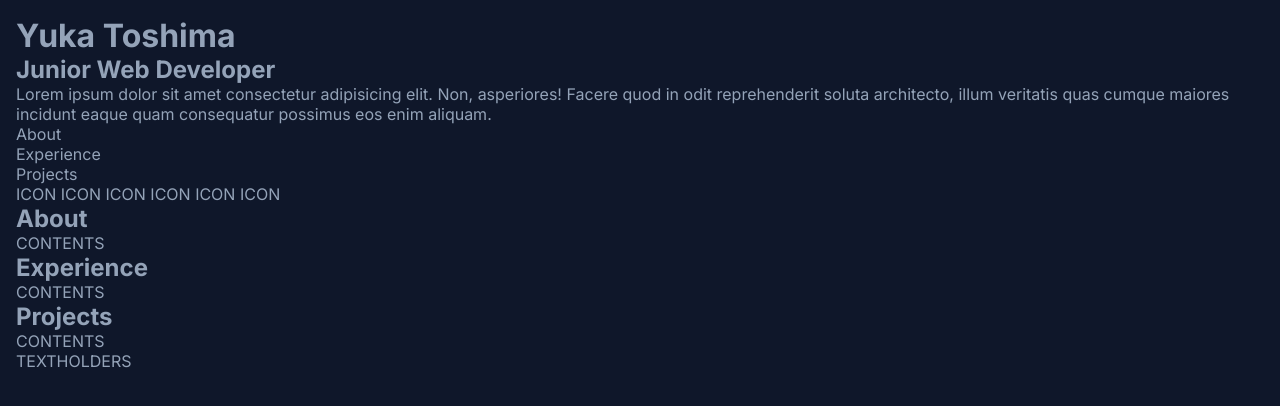
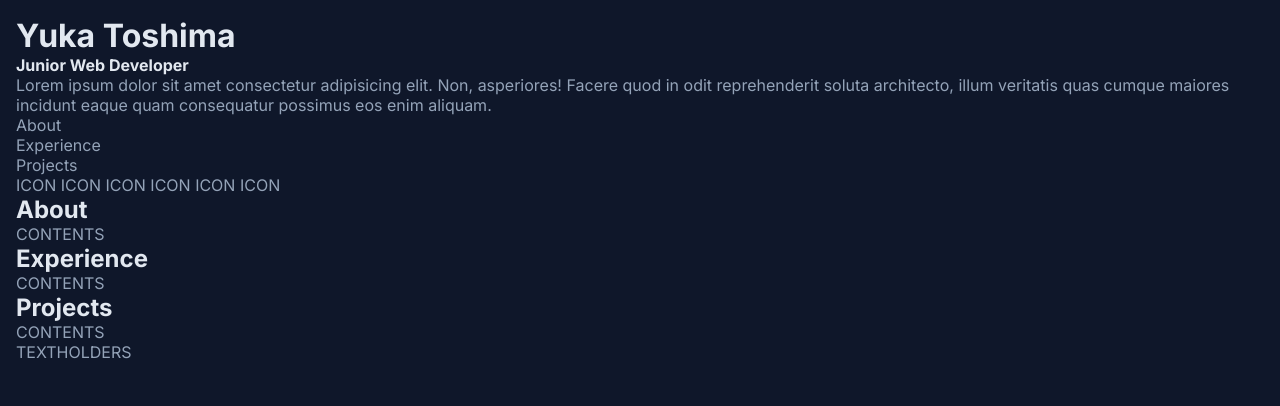
Before and after one commit to YPYT/html-css-portfolio, a plain HTML site: page index.html in a window 1280 px wide. Drawn offline with Linux system fonts and the light colour scheme.

Commit message:
style for the heading text

```diff
--- a/index.html
+++ b/index.html
@@ -24,7 +24,7 @@
     <header>
       <!-- Title, Sub title, description -->
       <h1>Yuka Toshima</h1>
-      <h2>Junior Web Developer</h2>
+      <h4>Junior Web Developer</h4>
       <p>
         Lorem ipsum dolor sit amet consectetur adipisicing elit. Non,
         asperiores! Facere quod in odit reprehenderit soluta architecto, illum
@@ -58,7 +58,7 @@
       <!-- ABOUT part -->
       <section>
         <div>
-          <h2>About</h2>
+          <h2 class="lightText">About</h2>
         </div>
         <div>CONTENTS</div>
       </section>
@@ -66,7 +66,7 @@
       <!-- EXPERIENCE part -->
       <section>
         <div>
-          <h2>Experience</h2>
+          <h2 class="lightText">Experience</h2>
         </div>
         <div>CONTENTS</div>
       </section>
@@ -74,7 +74,7 @@
       <!-- PROJECTS part -->
       <section>
         <div>
-          <h2>Projects</h2>
+          <h2 class="lightText">Projects</h2>
         </div>
         <div>CONTENTS</div>
       </section>
--- a/style.css
+++ b/style.css
@@ -1,3 +1,9 @@
+/* root */
+:root {
+    --color-accent: #5eead4;
+    --color-highlight: #e2e8f0;
+}
+
 * {
     box-sizing: border-box;
     margin: 0;
@@ -10,3 +16,9 @@ body {
     color: #94a3b8;
     padding: 1rem;
 }
+
+header h1,
+header h4,
+.lightText {
+    color: var(--color-highlight);
+}
```
